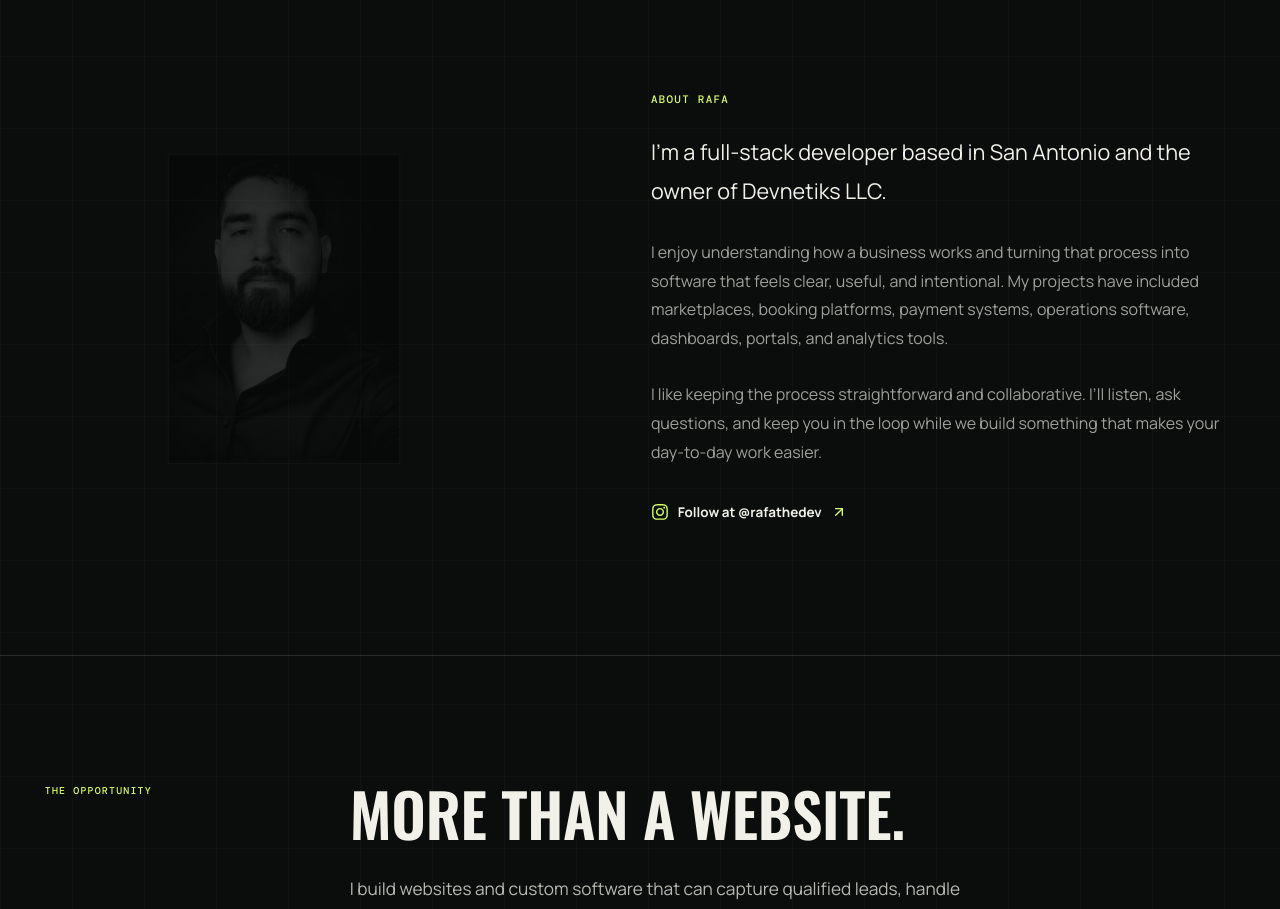
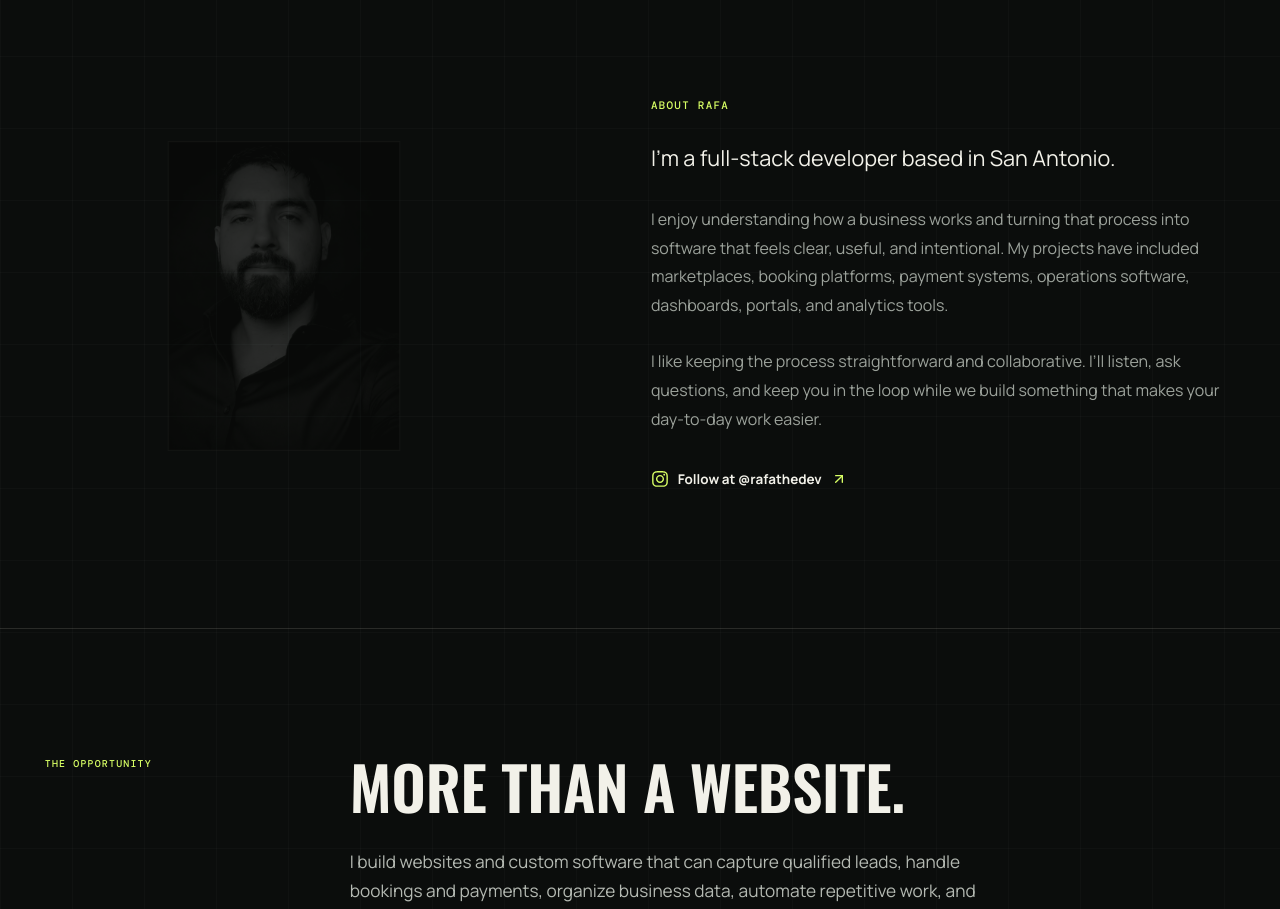
Before and after one commit to webdevRafa/rafa-the-dev, a React (Vite) app: page / in a window 1280 px wide. Shown: the part 880-1789 px from the top of the page. Built offline with nearby package versions, Linux system fonts and the light colour scheme; a web font is replaced by a local one.

Commit message:
Simplify about introduction

```diff
--- a/src/App.tsx
+++ b/src/App.tsx
@@ -601,8 +601,7 @@ function App() {
           <Reveal className="about-copy" delay={0.08}>
             <p className="section-kicker">ABOUT RAFA</p>
             <p className="about-lead">
-              I’m a full-stack developer based in San Antonio and the owner of
-              Devnetiks LLC.
+              I’m a full-stack developer based in San Antonio.
             </p>
             <p>
               I enjoy understanding how a business works and turning that process
```
